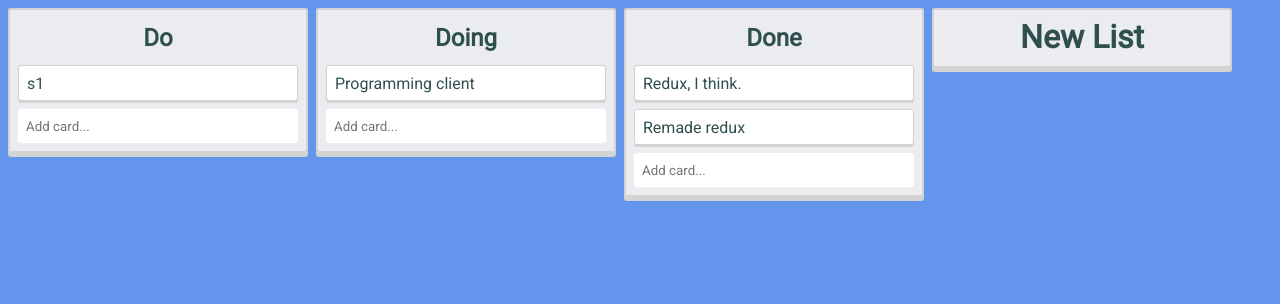
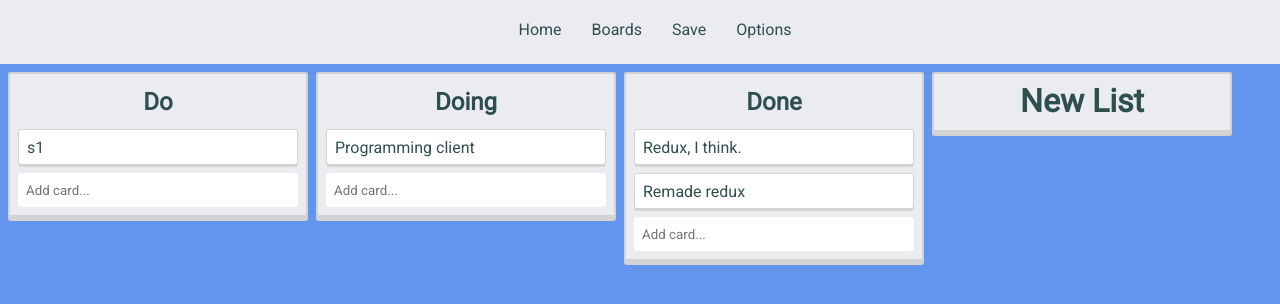
Before and after one commit to codekcv/lister, a React (Create React App) app: page / in a window 1280 px wide. Shown: the top 304 px of the page. Built offline with nearby package versions, Linux system fonts and the light colour scheme; the HTML template or start-up script is replaced by a standard one.

Commit message:
fix space input bug

```diff
--- a/src/App.css
+++ b/src/App.css
@@ -6,6 +6,7 @@
   box-sizing: border-box;
   font-family: 'Roboto', sans-serif;
   color: darkslategray;
+  list-style: none;
 }
 
 html {
--- a/src/components/card/Cards.tsx
+++ b/src/components/card/Cards.tsx
@@ -38,10 +38,9 @@ const Cards: React.FC<Props> = ({
 
   const handleSubmit = (e: React.FormEvent<HTMLFormElement>) => {
     e.preventDefault();
-    if (input) {
-      addCard(listId, input);
-      setInput('');
-    }
+    setInput('');
+    if (!input.trim()) return;
+    addCard(listId, input);
   };
 
   return (
--- a/src/pages/Home.tsx
+++ b/src/pages/Home.tsx
@@ -6,12 +6,40 @@ interface Props {}
 
 export const Home: React.FC<Props> = () => {
   return (
-    <Container>
-      <Lists />
-    </Container>
+    <>
+      <Navbar>
+        <ul>
+          <li>Home</li>
+          <li>Boards</li>
+          <li>Save</li>
+          <li>Options</li>
+        </ul>
+      </Navbar>
+      <Container>
+        <Lists />
+      </Container>
+    </>
   );
 };
 
 const Container = styled.div`
-  margin: 4px;
+  margin: var(--g-margin);
 `;
+
+const Navbar = styled.div`
+  width: 100vwnopm;
+  height: 64px;
+  background: #ebecf0;
+  /* margin: var(--g-margin); */
+
+  ul {
+    display: flex;
+    justify-content: center;
+    align-items: center;
+    padding-top: 20px;
+
+    li {
+      margin-left: 30px;
+    }
+  }
+`;
```
